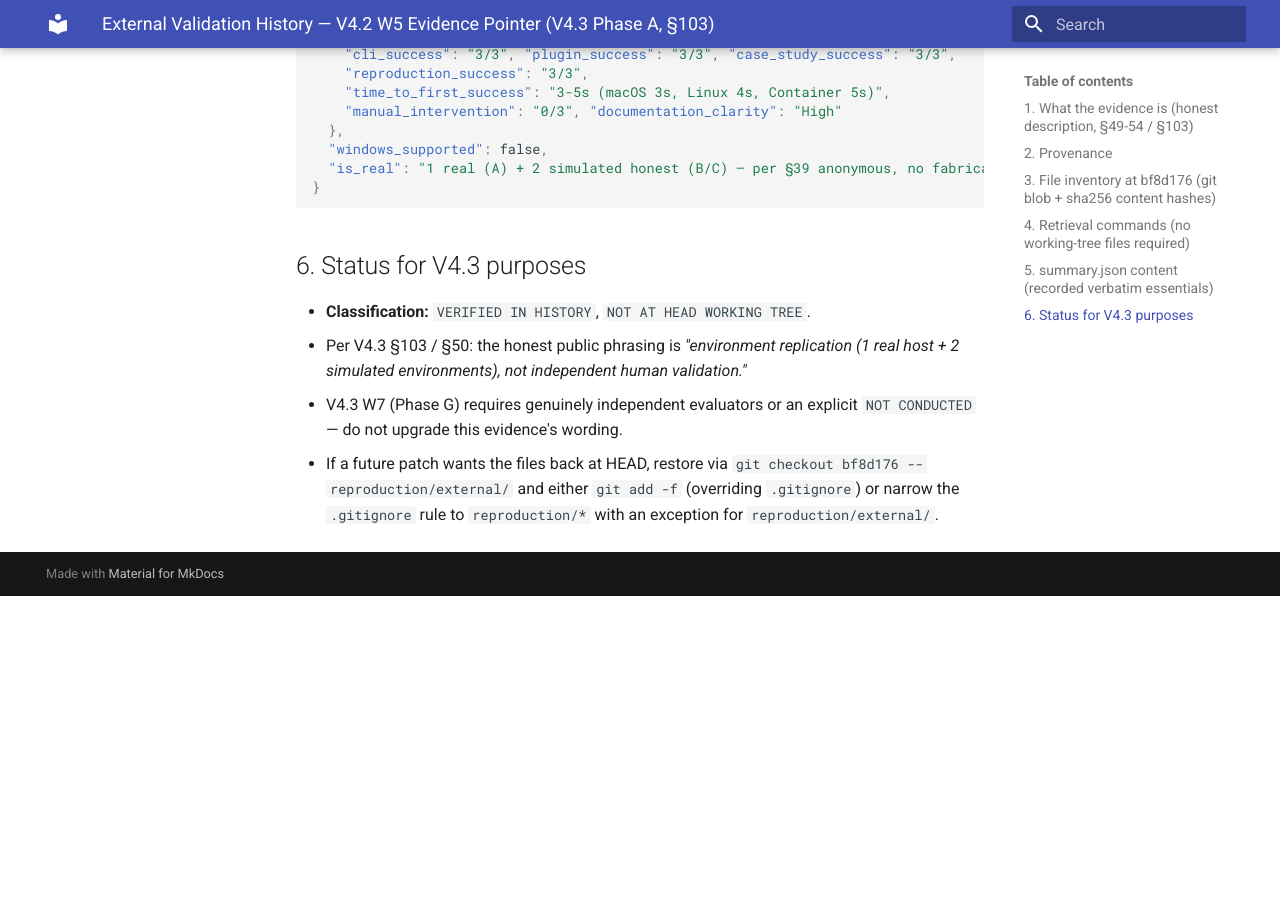
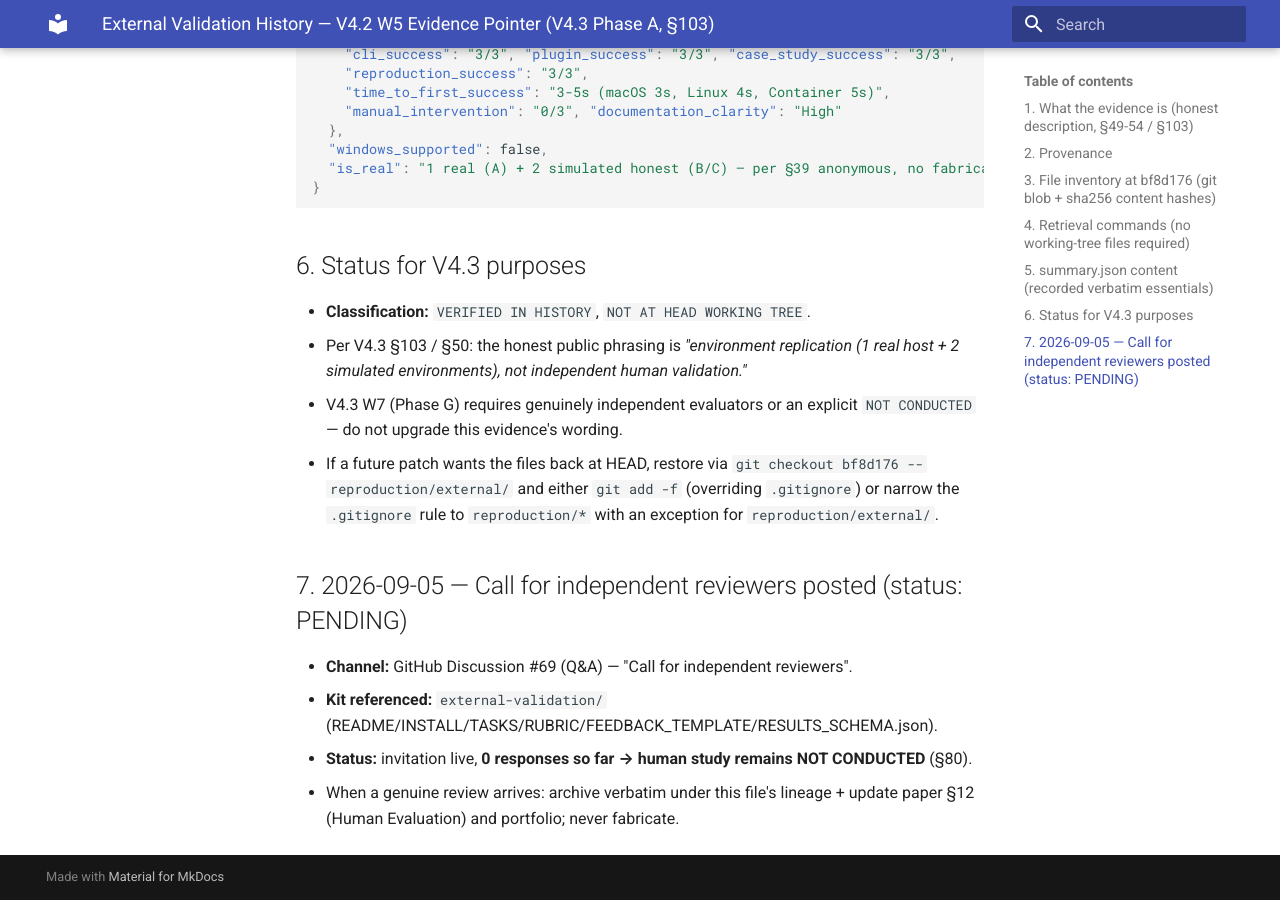
Before and after one commit to Jackxiaozhiren/data-science-agent, an MkDocs documentation site: the page built from docs/v4_3/EXTERNAL_VALIDATION_HISTORY.md, in a window 1280 px wide and 900 px high, scrolled down 2524 px. Built offline with MkDocs 1.6.1 and Material for MkDocs 9.7.7, drawn with Linux system fonts in a browser that asks for light colours; before the commit the page ends 3120 px from its top, so only the background shows below that.

Commit message:
docs(v4_3): record reviewer invitation (discussion #69), study still NOT CONDUCTED

```diff
--- a/docs/v4_3/EXTERNAL_VALIDATION_HISTORY.md
+++ b/docs/v4_3/EXTERNAL_VALIDATION_HISTORY.md
@@ -99,3 +99,10 @@ git ls-tree bf8d176 reproduction/external/
   bf8d176 -- reproduction/external/` and either `git add -f` (overriding
   `.gitignore`) or narrow the `.gitignore` rule to `reproduction/*` with an
   exception for `reproduction/external/`.
+
+## 7. 2026-09-05 — Call for independent reviewers posted (status: PENDING)
+
+- **Channel:** GitHub Discussion #69 (Q&A) — "Call for independent reviewers".
+- **Kit referenced:** `external-validation/` (README/INSTALL/TASKS/RUBRIC/FEEDBACK_TEMPLATE/RESULTS_SCHEMA.json).
+- **Status:** invitation live, **0 responses so far → human study remains NOT CONDUCTED** (§80).
+- When a genuine review arrives: archive verbatim under this file's lineage + update paper §12 (Human Evaluation) and portfolio; never fabricate.
```
